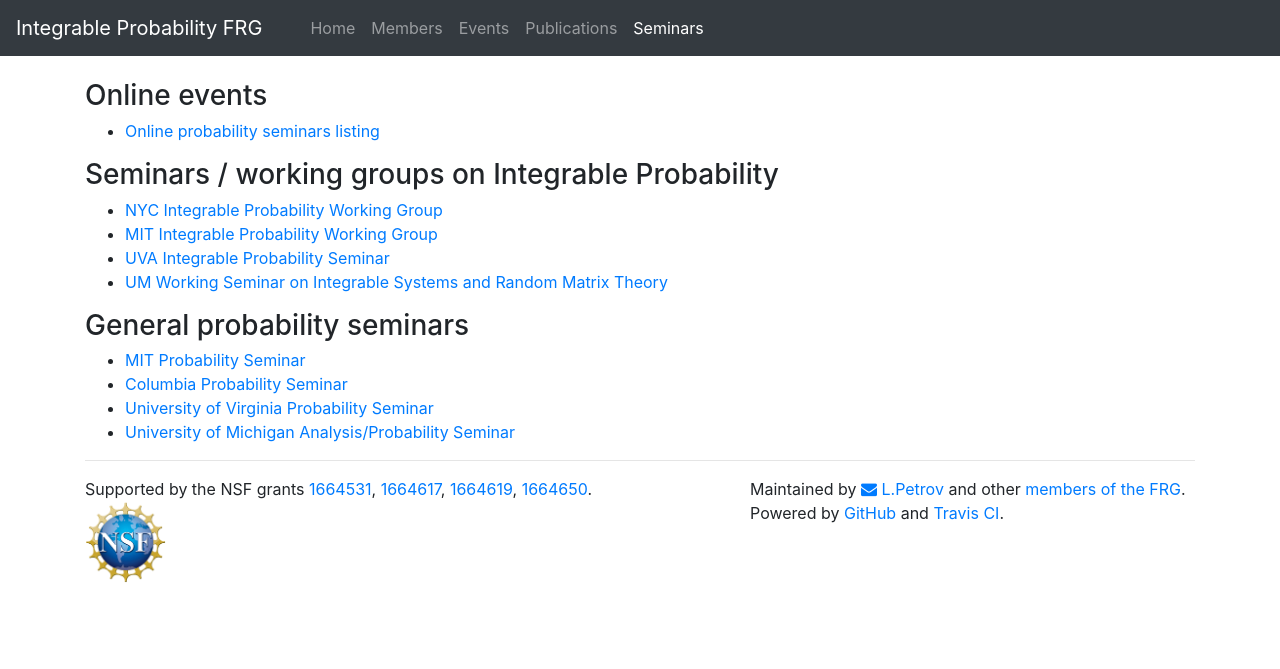
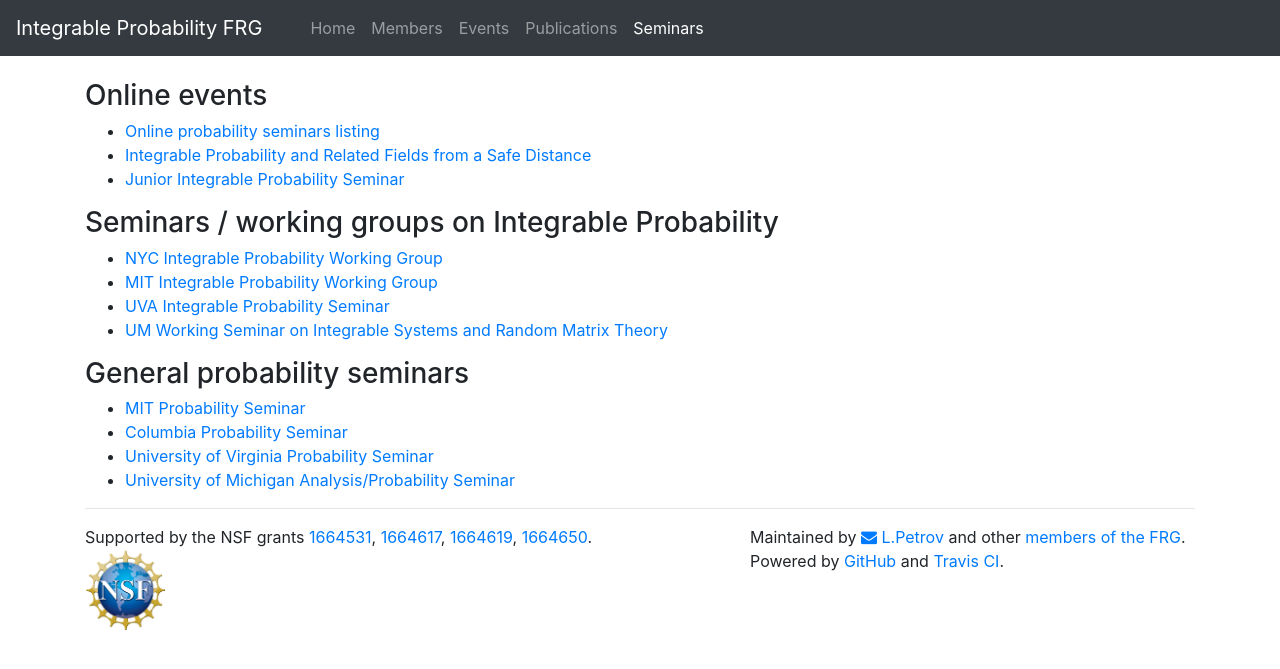
Before and after one commit to int-prob/int-prob-code, a Jekyll site: the page built from courses.md, in a window 1280 px wide. Shown: the top 669 px of the page. Built offline with Jekyll 4.4.1, drawn with Linux system fonts in a browser that asks for light colours; nearby versions of some CDN libraries.

Commit message:
Update courses.md

```diff
--- a/courses.md
+++ b/courses.md
@@ -8,6 +8,9 @@ nav_id: Seminars
 ## Online events
 
 - [Online probability seminars listing](http://www.math.columbia.edu/department/probability/seminar/prob_sem_global.html)
+- [Integrable Probability and Related Fields from a Safe Distance](http://mrusskikh.mit.edu/seminar-safe-distance?fbclid=IwAR19-XGrGRvr2IoqY9hT99pVi9B1SRWcVhhox4yjJDFBfG4W12hFaFPYr3E)
+- [Junior Integrable Probability Seminar](https://sites.google.com/view/junior-ips/home)
+
 
 ## Seminars / working groups on Integrable Probability
 
```
